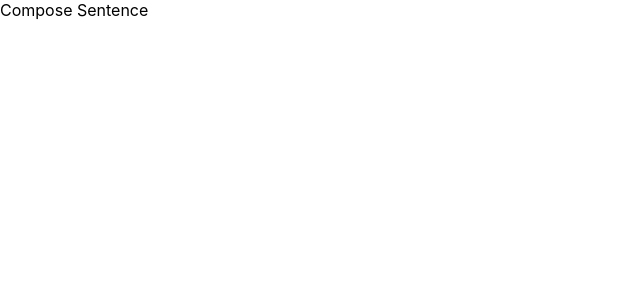
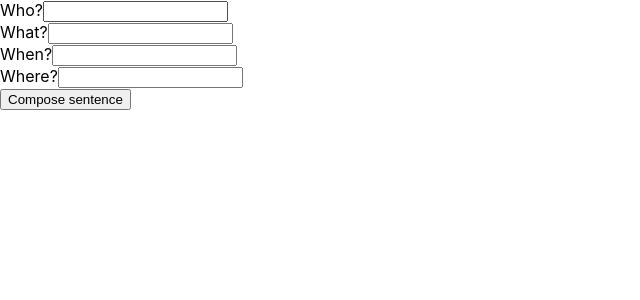
Before and after one commit to marvoqs/sentence-game, a React (Create React App) app: page / in a window 1280 px wide. Shown: the top 300 px of the page, without its empty margins (0-640 px from the left). Built offline with nearby package versions, Linux system fonts and the light colour scheme.

Commit message:
create compose sentence form and add prop types

```diff
--- a/src/App.tsx
+++ b/src/App.tsx
@@ -9,7 +9,7 @@ type AppProps = {
   edit: boolean;
 };
 
-const mapStateToProps = (state: SentenceState) => ({
+const mapStateToProps = (state: SentenceState): AppProps => ({
   edit: state.edit,
 });
 
--- a/src/components/ComposeSentence.tsx
+++ b/src/components/ComposeSentence.tsx
@@ -1,16 +1,51 @@
-import React from 'react';
+import React, { useState } from 'react';
 import { connect } from 'react-redux';
 
 type ComposeSentenceProps = {
   sentence: Sentence;
 };
 
-const mapStateToProps = (state: SentenceState) => ({
+const mapStateToProps = (state: SentenceState): ComposeSentenceProps => ({
   sentence: state.sentence,
 });
 
 const ComposeSentence: React.FC<ComposeSentenceProps> = ({ sentence }) => {
-  return <div>Compose Sentence</div>;
+  const [formData, setFormData] = useState({
+    who: '',
+    what: '',
+    when: '',
+    where: '',
+  });
+
+  const handleChange = (e: React.FormEvent<HTMLInputElement>): void => {
+    setFormData((formData) => ({ ...formData, [e.currentTarget.name]: e.currentTarget.value }));
+  };
+
+  const handleSubmit = (e: React.SyntheticEvent<EventTarget>): void => {
+    e.preventDefault();
+  };
+
+  return (
+    <form onSubmit={handleSubmit}>
+      <div>
+        <label htmlFor='who'>Who?</label>
+        <input type='text' id='who' name='who' value={formData.who} onChange={(e) => handleChange(e)} />
+      </div>
+      <div>
+        <label htmlFor='what'>What?</label>
+        <input type='text' id='what' name='what' value={formData.what} onChange={(e) => handleChange(e)} />
+      </div>
+      <div>
+        <label htmlFor='when'>When?</label>
+        <input type='text' id='when' name='when' value={formData.when} onChange={(e) => handleChange(e)} />
+      </div>
+      <div>
+        <label htmlFor='where'>Where?</label>
+        <input type='text' id='where' name='where' value={formData.where} onChange={(e) => handleChange(e)} />
+      </div>
+      <button type='submit'>Compose sentence</button>
+    </form>
+  );
 };
 
 export default connect(mapStateToProps, {})(ComposeSentence);
```
Also changed, not shown: 1 other file (tests, documents, lock files or other folders).
